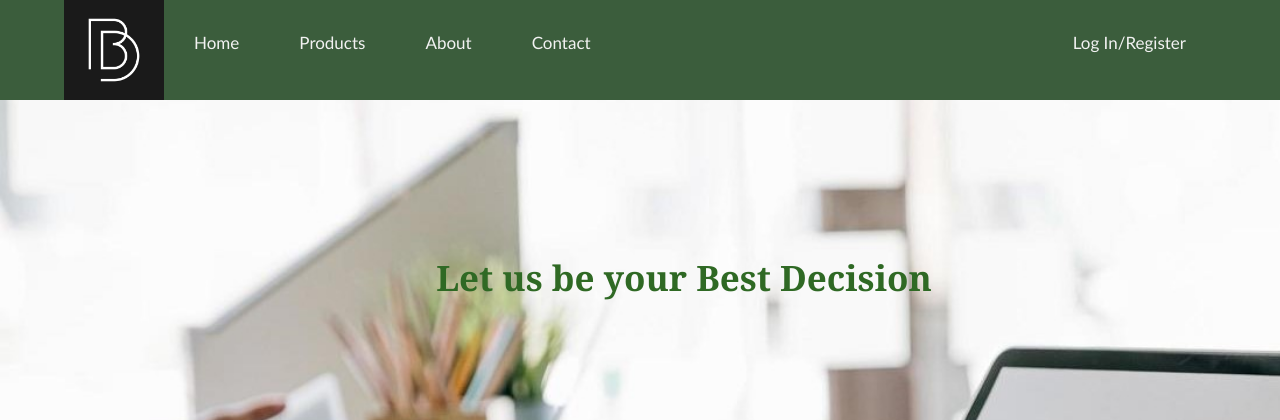
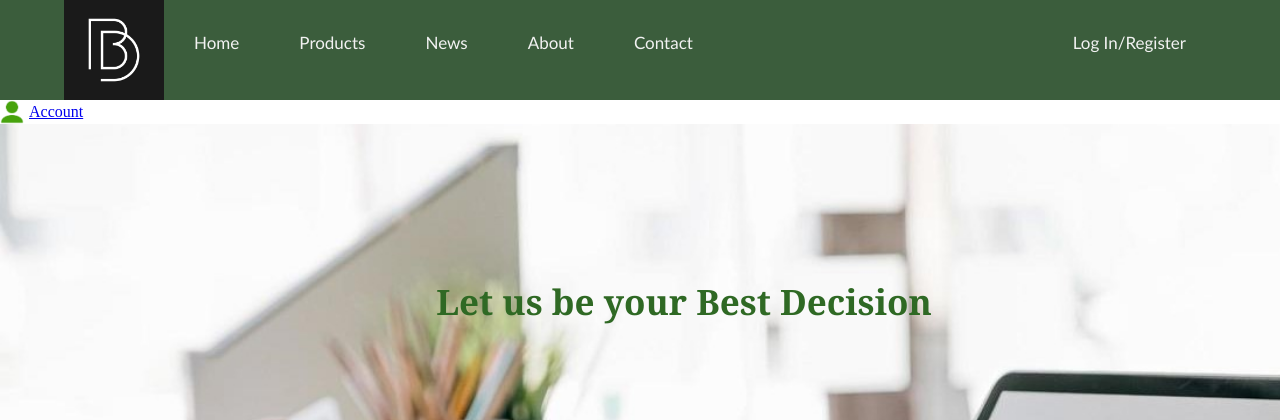
Before and after one commit to bardhagashii/Projekti_WEB, a PHP site: page / in a window 1280 px wide. Shown: the top 420 px of the page. Run offline with PHP 8.4, Linux system fonts and the light colour scheme; some libraries are stand-ins or nearby versions.

Commit message:
Update index.php

```diff
--- a/index.php
+++ b/index.php
@@ -1,3 +1,8 @@
+
+<?php include 'includes/header.php';
+session_start();
+
+?>
 <!DOCTYPE html>
 <html>
 
@@ -10,28 +15,21 @@
     <link rel="stylesheet" href="https://cdnjs.cloudflare.com/ajax/libs/font-awesome/5.13.0/css/all.min.css">
 
 </head>
+<div class="account">
+				<img class="nav-link" src="img/avatar.png" alt="avatar-icon" height="24px">
+
+				<?php if(isset($_SESSION['username'])){
+					echo "<p class='nav-link'><a href='dashboard.php'>".$_SESSION['username']." Profile</a></p>";
+				}
+				else{
+					echo "<p class='nav-link'><a href='logIn.php' target='_blank'>Account</a></p>";
+				}
+					?>
+			</div>
 
 <body>
     <header>
 
-
-        <div class="nav-area">
-            <div class="container">
-                <div class="logo">
-                    <img src="img/bd.jpg" alt="logo">
-                    <div class="links">
-                        <a class="active" href="index.html">Home</a>
-                        <a href="products.html">Products</a>
-                        <a href="about.html">About</a>
-                        <a href="contact.html">Contact</a>
-                        <div class="LogIn">
-                            <a href="LogIn.html">Log In/Register </a>
-
-                        </div>
-                    </div>
-                </div>
-            </div>
-        </div>
         <div class="welcome-text">
             <h1>Let us be your Best Decision</h1>
         </div>
@@ -75,7 +73,7 @@
         </div>
     </div>
 
-            <div class="contact-us">
+    <div class="contact-us">
         <div class="heading-design">
             <div class="icon-box">
                 <i style="font-size:65px"class="fas fa-tablet-alt"></i>
@@ -92,7 +90,9 @@
             </div>
         </div>
     </div>
-         <div class="div2">
+
+
+        <div class="div2">
             <div style="text-align: center; margin-top: 70px; margin-bottom: 40px;">
                 <h2>Payment Method</h2>
 
@@ -110,16 +110,7 @@
         </div>
     </div>
 
-    <footer class="footer-bg">
-        <div class="footer-content">
-            <a href="https://www.instagram.com/?hl=en" target="_blank"><i style="color: cornsilk;" class="fab fa-instagram fa-2x"></i></a>
-            <a href="https://www.facebook.com/" target="_blank"><i style="color: cornsilk;" class="fab fa-facebook fa-2x"></i></a>
-            <a href="https://twitter.com/?lang=en" target="_blank"><i style="color: cornsilk;" class="fab fa-twitter fa-2x"></i></a>
-        </div>
-        <div class="footer-content">
-            <p style="color: white; margin-top: 20px;">All Rights Reserved &copy; BestDecision, 2021</p>
-        </div>
-    </footer>
+    <?php include 'includes/footer.php'; ?>
 
 
 </body>
```
